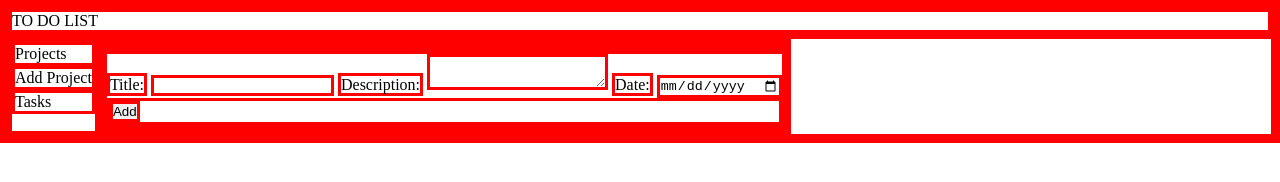
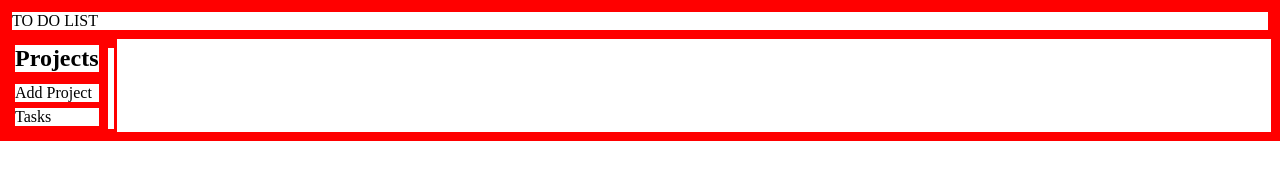
Before and after one commit to danteavila1/todolist, a website built with webpack: page dist/index.html in a window 1280 px wide. Built offline with nearby package versions, Linux system fonts and the light colour scheme.

Commit message:
delete the text from the project-container div and created a h2 instead

```diff
--- a/dist/index.html
+++ b/dist/index.html
@@ -13,7 +13,8 @@
 
     <div class="board">
       <div class="options-board">
-        <div class="projects-container">Projects</div>
+        <h2>Projects</h2>
+        <div class="projects-container"></div>
         <div class="add-project-btn">Add Project</div>
 
           <form id="project-form" class="hidden">
@@ -29,7 +30,7 @@
 
       <div class="empty-board">
       <div class="project-title"></div>
-        <form id="edit-project-form" class="hiddenn" autocomplete="off">
+        <form id="edit-project-form" class="hidden" autocomplete="off">
           <div class="input-field">
               <label for="edit-title">Title:</label>
               <input type="text" id="edit-title">
```
